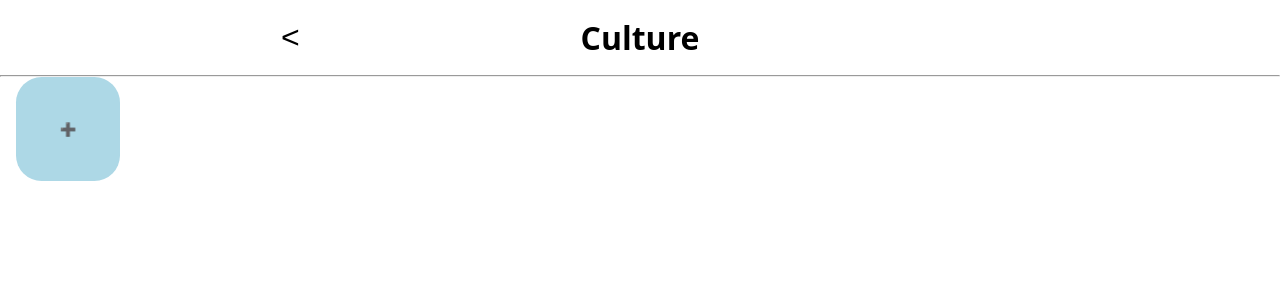
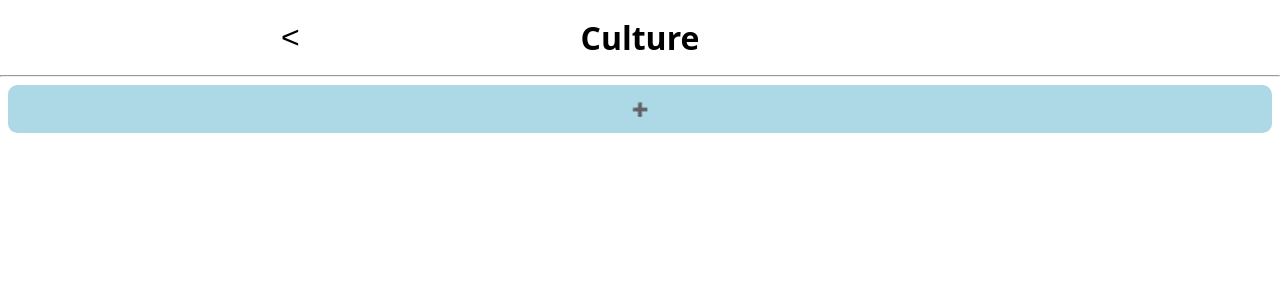
Before and after one commit to ThysBat/worldbuilding-tool, a Next.js app: page /project/aventurien/category/culture in a window 1280 px wide. Shown: the top 300 px of the page. Built offline with nearby package versions, Linux system fonts and the light colour scheme.

Commit message:
add entry cards, refactoring

```diff
--- a/components/AddInputButton/index.js
+++ b/components/AddInputButton/index.js
@@ -1,38 +1,97 @@
 import { useState } from "react";
 import styled from "styled-components";
+import { useRef } from "react";
 
 import Card from "../Card";
-import Input from "../InputField";
 import Button from "../Button";
 
-export default function AddInputButton({ handleSave }) {
+export default function AddInputButton({ handleSave, styles = "row" }) {
   const [inputState, setInputState] = useState(false);
-  const [inputWidth, setInputWidth] = useState("var(--card-size)");
+  const [inputWidth, setInputWidth] = useState(
+    styles === "column" ? "100%" : "var(--card-size-m)"
+  );
+
+  const [inputValue, setInputValue] = useState("");
+  const ref = useRef(null);
+
+  function onClickSave() {
+    handleSave(inputValue);
+    setInputValue("");
+    ref.current.focus();
+  }
 
   function toggleNewProjectInput() {
     setInputState(!inputState);
-    setInputWidth(!inputState ? "100%" : "var(--card-size)");
+    if (styles === "row")
+      setInputWidth(!inputState ? "100%" : "var(--card-size-m)");
   }
 
   return (
-    <InputButtonContainer inputWidth={inputWidth}>
+    <InputButtonContainer width={inputWidth} styles={styles}>
       {inputState ? (
-        <Input
-          width={inputWidth}
-          onCancel={toggleNewProjectInput}
-          onSave={handleSave}
-        ></Input>
+        <InputWrapper styles={styles}>
+          <StyledButton type="button" onClick={toggleNewProjectInput}>
+            <span role="img">❌</span>
+          </StyledButton>
+          <StyledInput
+            ref={ref}
+            type="text"
+            value={inputValue}
+            onChange={(event) => setInputValue(event.target.value)}
+          />
+          <StyledButton type="button" onClick={onClickSave}>
+            <span role="img">✔️</span>
+          </StyledButton>
+        </InputWrapper>
       ) : (
         <Button type="button" onClick={toggleNewProjectInput}>
-          <Card>{"➕"}</Card>
+          <StyledCard width={inputWidth} styles={styles}>
+            {"➕"}
+          </StyledCard>
         </Button>
       )}
     </InputButtonContainer>
   );
 }
 
+const StyledCard = styled(Card)`
+  width: ${({ width }) => width};
+  height: ${({ styles }) =>
+    styles === "column" ? "var(--card-size-s)" : "var(--card-size-m)"};
+  border-radius: ${({ styles }) =>
+    styles === "column" ? "var(--border-radius-s)" : "var(--border-radius-m)"};
+`;
+
 const InputButtonContainer = styled.div`
-  width: ${({ inputWidth }) => inputWidth};
+  width: ${({ width }) => width};
+  height: ${({ styles }) =>
+    styles === "column" ? "var(--card-size-s)" : "var(--card-size-m)"};
   transition: width 0.6s ease-out;
-  margin-right: ${({ inputWidth }) => (inputWidth === "100%" ? "1rem" : 0)};
 `;
+
+const InputWrapper = styled(Card)`
+  width: 100%;
+  height: ${({ styles }) =>
+    styles === "column" ? "var(--card-size-s)" : "var(--card-size-m)"};
+  border-radius: ${({ styles }) =>
+    styles === "column" ? "var(--border-radius-s)" : "var(--border-radius-m)"};
+`;
+
+const StyledButton = styled(Button)`
+  width: 10%;
+  margin: 1rem;
+`;
+
+const StyledInput = styled.input`
+  width: 70%;
+  padding: 1rem;
+  opacity: 30%;
+
+  border: none;
+  border-radius: var(--border-radius-s);
+
+  &:focus {
+    outline: none;
+    opacity: 40%;
+  }
+`;
--- a/components/Button/index.js
+++ b/components/Button/index.js
@@ -1,6 +1,5 @@
 import styled from "styled-components";
 
-// just export this as default
 const Button = styled.button`
   border: none;
   background-color: transparent;
@@ -8,6 +7,8 @@ const Button = styled.button`
   display: flex;
   justify-content: center;
   align-items: center;
+
+  width: 100%;
 `;
 
 export default Button;
--- a/components/Card/index.js
+++ b/components/Card/index.js
@@ -1,12 +1,12 @@
 import styled from "styled-components";
 
-const Card = styled.span`
+const Card = styled.div`
   display: flex;
   align-items: center;
   justify-content: center;
 
-  width: var(--card-size);
-  height: var(--card-size);
+  width: var(--card-size-m);
+  height: var(--card-size-m);
 
   background-color: lightblue;
 
--- a/components/EntriesList/index.js
+++ b/components/EntriesList/index.js
@@ -3,7 +3,6 @@ import { useEntryStore } from "../../stores/useEntryStore";
 import { useCategoryStore } from "../../stores/useCategoryStore";
 import { useRouter } from "next/router";
 
-import styled from "styled-components";
 import List from "../List";
 import AddInputButton from "../AddInputButton";
 
@@ -33,10 +32,12 @@ export default function EntriesList() {
   }
 
   return (
-    <>
-      <List listItems={sortedEntries} listStyles={"column"}>
-        <AddInputButton as="li" handleSave={handleSave}></AddInputButton>
-      </List>
-    </>
+    <List listItems={sortedEntries} listStyles={"column"}>
+      <AddInputButton
+        as="li"
+        handleSave={handleSave}
+        styles={"column"}
+      ></AddInputButton>
+    </List>
   );
 }
--- a/components/InputField/index.js
+++ /dev/null
@@ -1,48 +0,0 @@
-import styled from "styled-components";
-import { useState } from "react";
-import { useRef } from "react";
-
-import Card from "../Card";
-import Button from "../Button";
-
-export default function InputField({ width, onCancel, onSave }) {
-  const [inputValue, setInputValue] = useState("");
-  const ref = useRef(null);
-
-  function onClickSave() {
-    onSave(inputValue);
-    setInputValue("");
-    ref.current.focus();
-  }
-
-  return (
-    <Card width={width}>
-      <Button type="button" onClick={onCancel}>
-        <span role="img">❌</span>
-      </Button>
-      <StyledInput
-        ref={ref}
-        type="text"
-        value={inputValue}
-        onChange={(event) => setInputValue(event.target.value)}
-      />
-      <Button type="button" onClick={onClickSave}>
-        <span role="img">✔️</span>
-      </Button>
-    </Card>
-  );
-}
-
-const StyledInput = styled.input`
-  width: 70%;
-  padding: 1rem;
-  opacity: 30%;
-
-  border: none;
-  border-radius: 0.6rem;
-
-  &:focus {
-    outline: none;
-    opacity: 40%;
-  }
-`;
--- a/components/List/index.js
+++ b/components/List/index.js
@@ -27,11 +27,19 @@ export default function List({ children, listItems = [], listStyles = "row" }) {
 
 const StyledCard = styled(Card)`
   height: ${({ listStyles }) =>
-    listStyles === "column" ? "3rem" : "var(--card-size)"};
+    listStyles === "column" ? "3rem" : "var(--card-size-m)"};
   width: ${({ listStyles }) =>
-    listStyles === "column" ? "100%" : "var(--card-size)"};
+    listStyles === "column" ? "100%" : "var(--card-size-m)"};
 
-  /* justify-content: flex-start; */
+  justify-content: ${({ listStyles }) =>
+    listStyles === "column" ? "flex-start" : "center"};
+
+  border-radius: ${({ listStyles }) =>
+    listStyles === "column"
+      ? "var(--border-radius-s)"
+      : "var(--border-radius-m)"};
+
+  padding: ${({ listStyles }) => (listStyles === "column" ? "0 1rem" : "0")};
 `;
 
 export const StyledList = styled.ul`
@@ -41,9 +49,8 @@ export const StyledList = styled.ul`
   flex-direction: ${({ listStyles }) =>
     listStyles === "column" ? "column" : "row"};
   flex-wrap: wrap;
-  padding-left: 1rem;
-  padding-right: ${({ listStyles }) =>
-    listStyles === "column" ? "1rem" : "unset"};
+
+  padding: 0.5rem;
 
   text-align: center;
   list-style: none;
--- a/styles.js
+++ b/styles.js
@@ -3,7 +3,13 @@ import { createGlobalStyle } from "styled-components";
 export default createGlobalStyle`
 
   :root{
-    --card-size: 6.5rem;
+    --card-size-s: 3rem;
+    --card-size-m: 6.5rem;
+
+    --border-radius-s: 0.6rem;
+    --border-radius-m: 1.6rem;
+
+    --padding-m: 1rem;
   }
 
   *,
```
Also changed, not shown: components/CategoriesList/index.js (+2 -6 lines), components/LinkedCard/index.js (deleted, +0 -10 lines).
